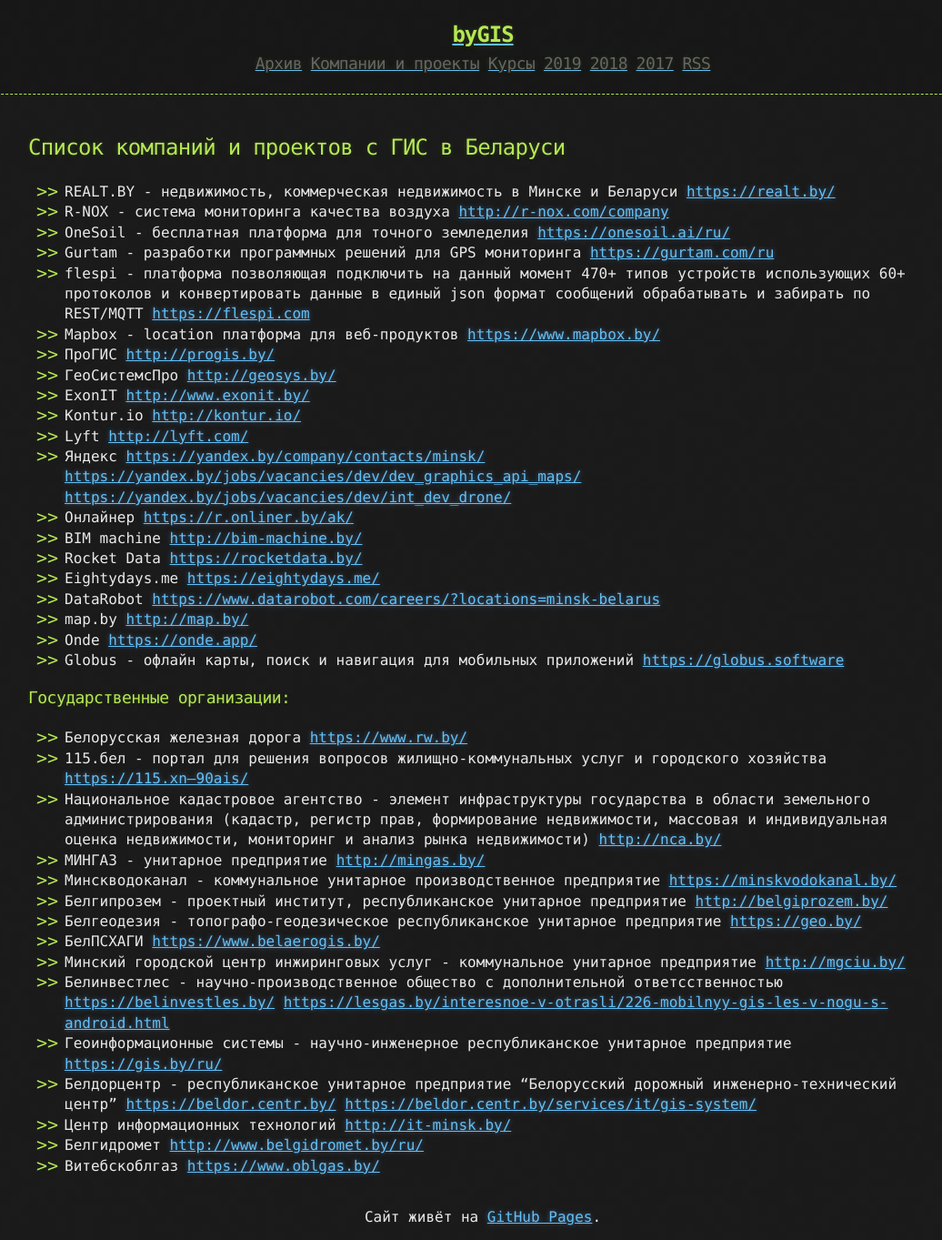
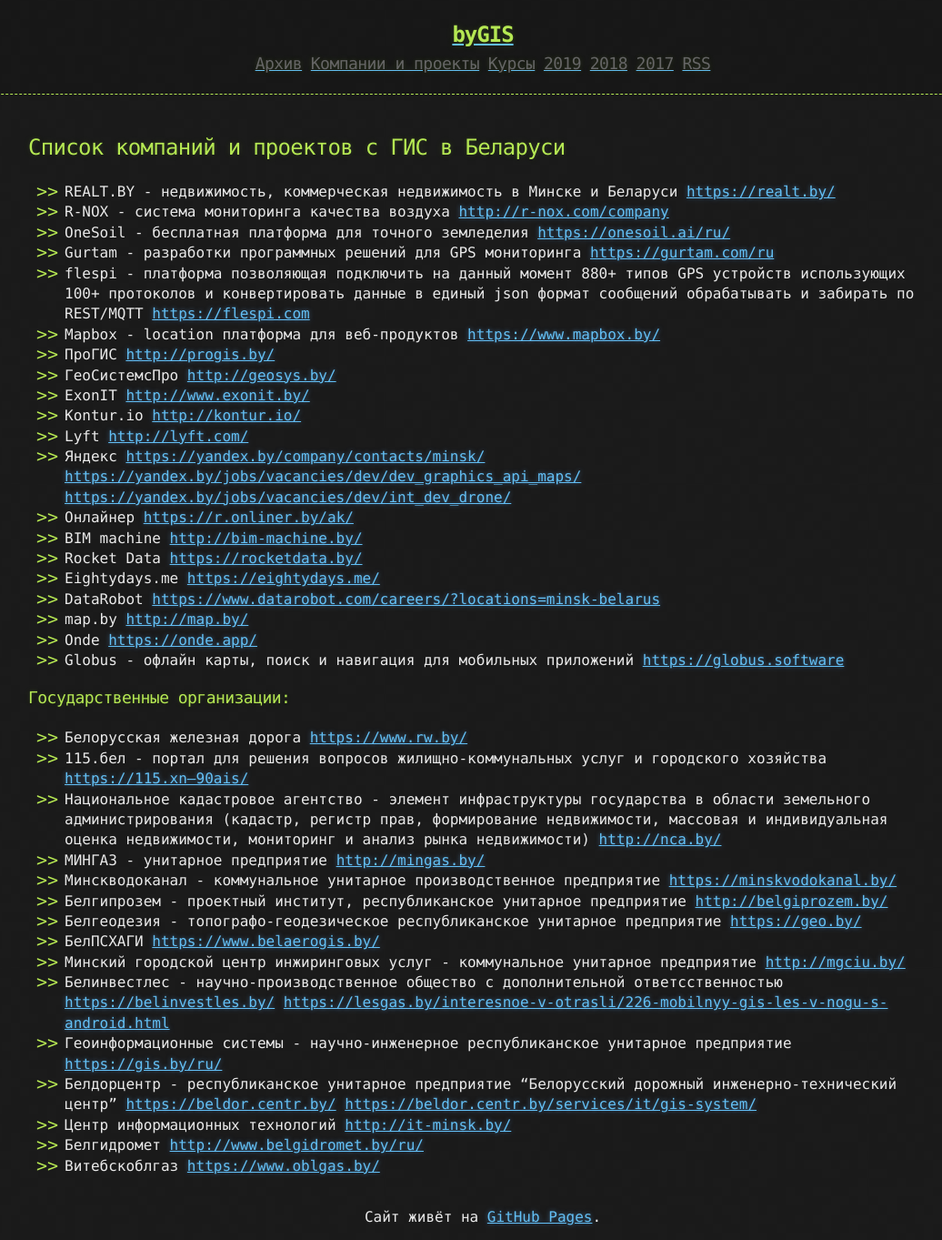
Before and after one commit to bygis/bygis.by, a Jekyll site: the page built from companies.md, in a window 1280 px wide. Shown: the whole page at 91% size, without its empty margins (109-1145 px from the left). Built offline with Jekyll 4.4.1, drawn with Linux system fonts in a browser that asks for light colours; our own code applies the rules of GitHub Pages for plain Markdown files.

Commit message:
Update info

```diff
--- a/companies.md
+++ b/companies.md
@@ -8,7 +8,7 @@
 [https://onesoil.ai/ru/](https://onesoil.ai/ru/)
  * Gurtam - разработки программных решений для GPS мониторинга
 [https://gurtam.com/ru](https://gurtam.com/ru)
- * flespi - платформа позволяющая подключить на данный момент 470+ типов устройств использующих 60+ протоколов и конвертировать данные в единый json формат сообщений обрабатывать и забирать по REST/MQTT
+ * flespi - платформа позволяющая подключить на данный момент 880+ типов GPS устройств использующих 100+ протоколов и конвертировать данные в единый json формат сообщений обрабатывать и забирать по REST/MQTT
 [https://flespi.com](https://flespi.com)
  * Mapbox - location платформа для веб-продуктов
 [https://www.mapbox.by/](https://www.mapbox.by/)
```
